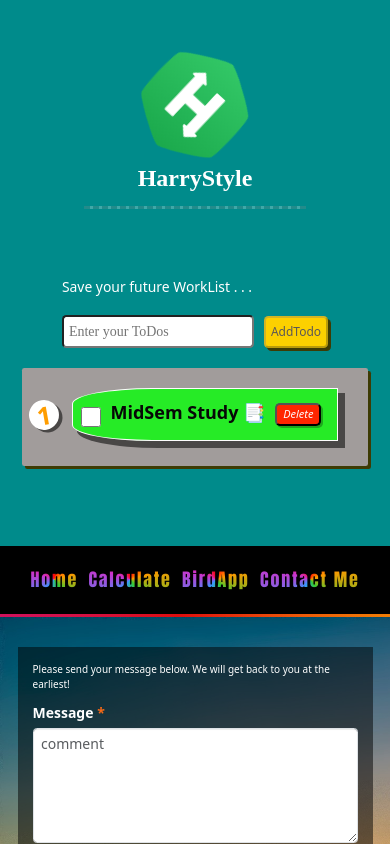
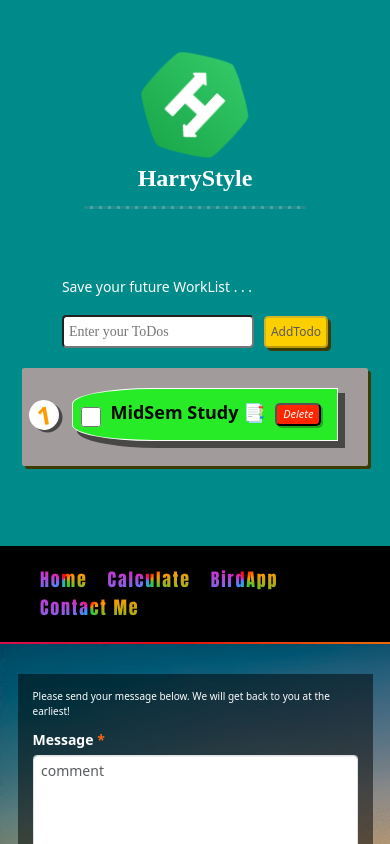
Before and after one commit to kumarharikesh/creative-react-app, a React (Create React App) app: page /contact in a window 390 px wide. Shown: the top 844 px of the page. Built offline with nearby package versions, Linux system fonts and the light colour scheme.

Commit message:
Update route.css

```diff
--- a/src/components/route.css
+++ b/src/components/route.css
@@ -15,7 +15,7 @@
   flex-direction: row;
   justify-content: center;
   align-items: center;
-  border-bottom: 3px solid;
+  border-bottom: 2px solid;
   border-image-slice: 1;
   border-image-source: conic-gradient(
     from 90deg at 50% -120%,
@@ -41,30 +41,20 @@
   flex-wrap: wrap;
   flex-direction: row;
   align-items: center;
-  justify-content: space-evenly;
-
+  justify-content: flex-start;
   font-size: 18px;
   list-style-type: none;
   margin: 0;
   padding: 20px;
   width: 80%;
 }
-@media (max-width: 700px) {
-  #route-header {
-    width: 90%;
-  }
-}
-@media (max-width: 550px) {
-  #route-header {
-    width: 100%;
-  }
-}
+
 .Link {
+  margin-inline-start: 60px;
   letter-spacing: 0.1em;
+  transition: 0.5s;
   transition: text-shadow 0.3s;
-  transition: 0.5s;
   font-family: Impact, Haettenschweiler, "Arial Narrow Bold", sans-serif;
-
   background: conic-gradient(
     from 0deg,
     #ff0000,
@@ -78,6 +68,22 @@
   -webkit-background-clip: text;
   color: transparent;
   display: inline-block;
+}
+@media (max-width: 700px) {
+  #route-header {
+    width: 90%;
+  }
+  .Link {
+    margin-inline-start: 30px;
+  }
+}
+@media (max-width: 550px) {
+  #route-header {
+    width: 100%;
+  }
+  .Link {
+    margin-inline-start: 20px;
+  }
 }
 .activeLink {
   text-shadow: 0 0 0.9px #333, 0 0 0.9px #333, 0 0 0.9px #333;
```
